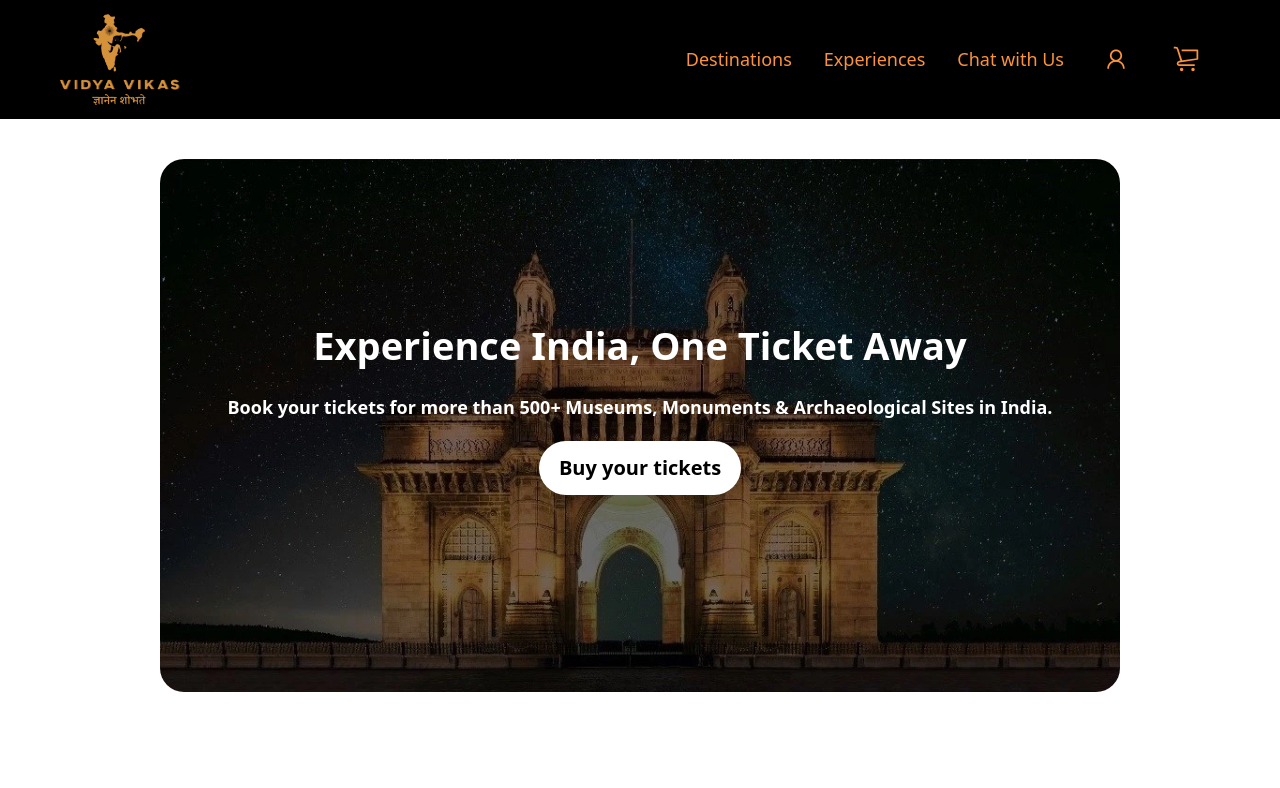
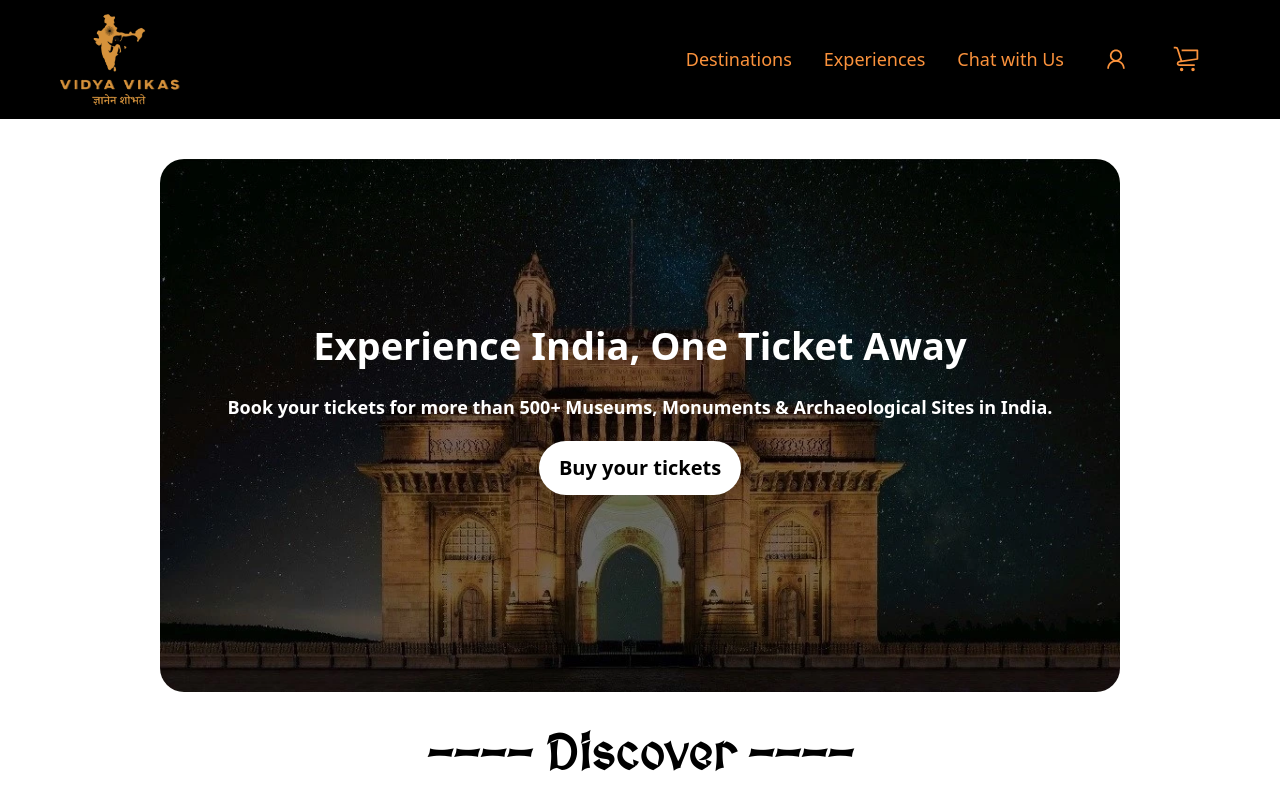
Before and after one commit to Lakshay1509/DEMO, a React (Vite) app: page / in a window 1280 px wide. Shown: the top 788 px of the page. Built offline with nearby package versions, Linux system fonts and the light colour scheme.

Commit message:
chore: Add Explore component to App.jsx

```diff
--- a/src/App.jsx
+++ b/src/App.jsx
@@ -9,6 +9,7 @@ function App() {
     <>
       <Header />
       <Hero/>
+      <Explore/>
     </>
   )
 }
```
